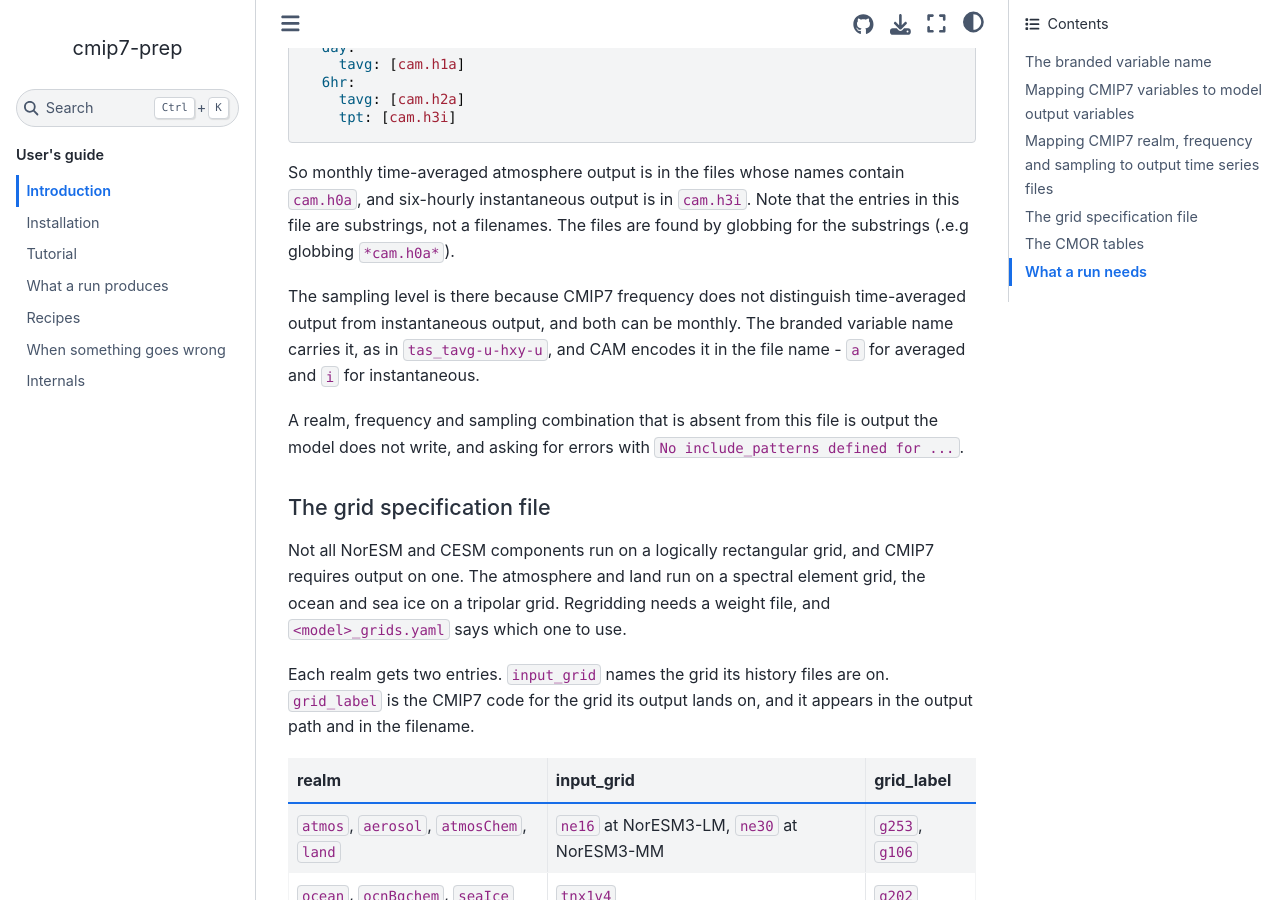
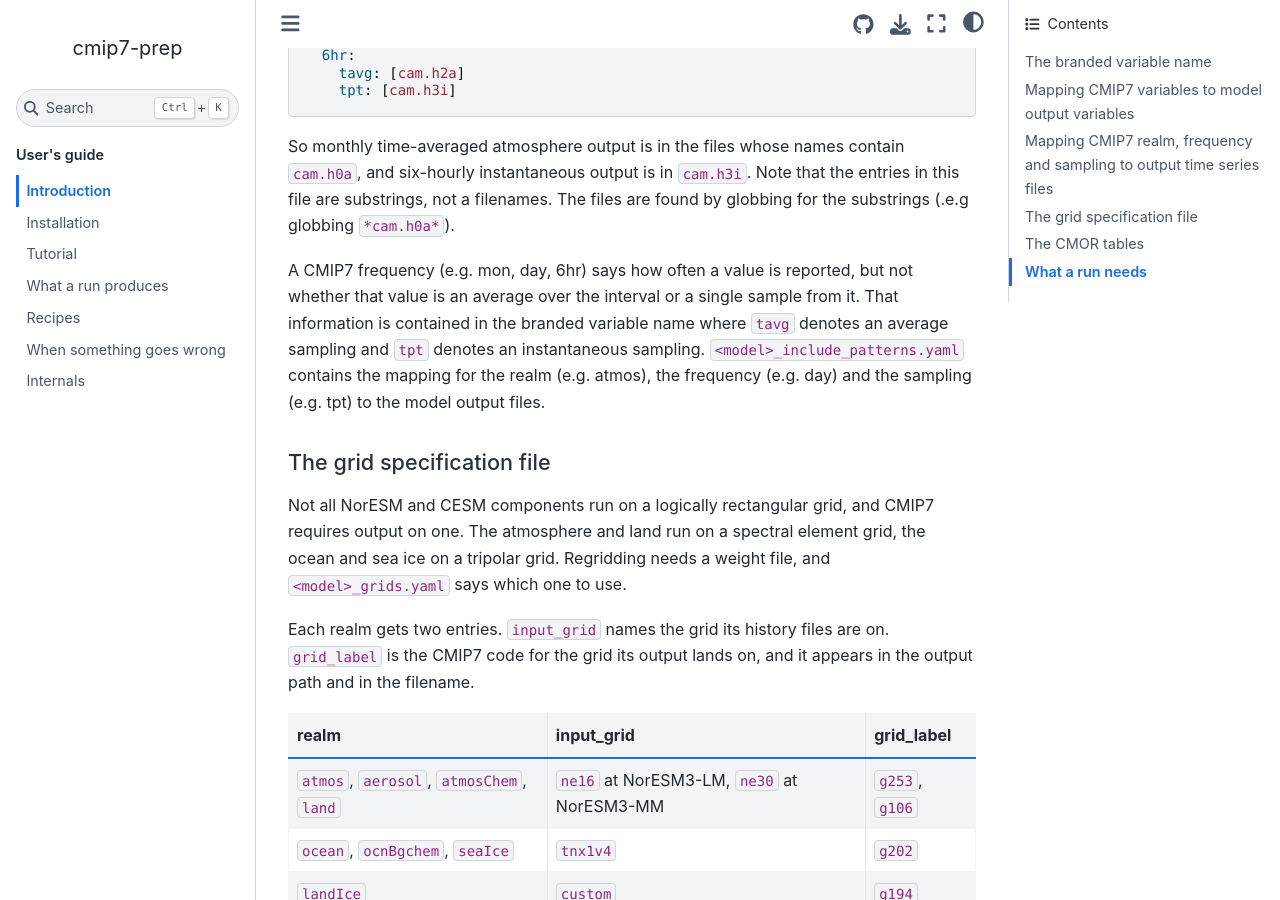
Before and after one commit to ESMCI/cmip7-prep, a Sphinx documentation site: the page built from docs/intro.md, in a window 1280 px wide and 900 px high, scrolled down 3118 px. Built offline with Sphinx 7.4.7 and the Sphinx Book theme 1.1.4, drawn with Linux system fonts in a browser that asks for light colours; some of the changed text lies outside the part shown.

Commit message:
documentation update

```diff
--- a/docs/intro.md
+++ b/docs/intro.md
@@ -29,10 +29,7 @@ Finally it builds an HTML index summarizing every realm and all
 frequencies for that realm that have been validated.
 
 The script [`run_reference_case.py`](tutorial.md#the-arguments) runs all three
-stages over every realm and frequency in
-`data/<model>_include_patterns.yaml`, unless you specify the subset(s) you
-want with `--realms` and `--frequencies`. Every argument it takes is described
-in [the tutorial](tutorial.md#the-arguments).
+stages over every target realm and frequency and is discussed in more detail below.
 
 ## The branded variable name
 
@@ -139,13 +136,15 @@ contain `cam.h0a`, and six-hourly instantaneous output is in
 filenames. The files are found by globbing for the substrings (.e.g
 globbing `*cam.h0a*`).
 
-The sampling level is there because CMIP7 frequency does not distinguish
-time-averaged output from instantaneous output, and both can be monthly. The
-branded variable name carries it, as in `tas_tavg-u-hxy-u`, and CAM encodes it
-in the file name - `a` for averaged and `i` for instantaneous.
+A CMIP7 frequency (e.g. mon, day, 6hr) says how often a value is
+reported, but not whether that value is an average over the interval
+or a single sample from it. That information is contained in the
+branded variable name where `tavg` denotes an average sampling and
+`tpt` denotes an instantaneous sampling.
+`<model>_include_patterns.yaml` contains the mapping for the realm
+(e.g. atmos), the frequency (e.g. day) and the sampling (e.g. tpt) to
+the model output files.
 
-A realm, frequency and sampling combination that is absent from this file is
-output the model does not write, and asking for errors with `No include_patterns defined for ...`.
 
 ## The grid specification file
 
```
